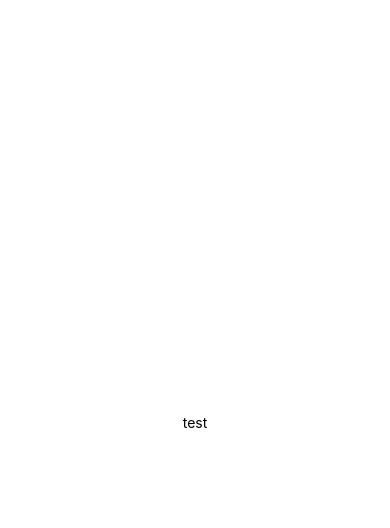
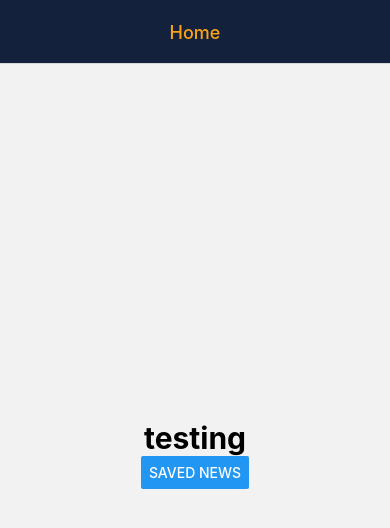
Before and after one commit to lauraamiaa/news-app, a React Native app: screen /Home in a window 390 px wide. Shown: the top 528 px of the page. Built offline with nearby package versions, Linux system fonts and the light colour scheme.

Commit message:
set up two placeholder screens

```diff
--- a/App.js
+++ b/App.js
@@ -1,21 +1,28 @@
-import { StatusBar } from "expo-status-bar";
-import React from "react";
-import { StyleSheet, Text, View } from "react-native";
+import * as React from "react";
+import { NavigationContainer } from "@react-navigation/native";
+import { createStackNavigator } from "@react-navigation/stack";
+
+import HomeScreen from "./components/HomeScreen";
+import PersonalScreen from "./components/PersonalScreen";
+
+const Stack = createStackNavigator();
 
 export default function App() {
   return (
-    <View style={styles.container}>
-      <Text>test</Text>
-      <StatusBar style="auto" />
-    </View>
+    <NavigationContainer>
+      <Stack.Navigator
+        initialRouteName="Home"
+        screenOptions={{
+          headerStyle: {
+            backgroundColor: "#14213D",
+          },
+          headerTintColor: "#FCA311",
+          headerTitleAlign: "center",
+        }}
+      >
+        <Stack.Screen name="Home" component={HomeScreen} />
+        <Stack.Screen name="Saved News" component={PersonalScreen} />
+      </Stack.Navigator>
+    </NavigationContainer>
   );
 }
-
-const styles = StyleSheet.create({
-  container: {
-    flex: 1,
-    backgroundColor: "#fff",
-    alignItems: "center",
-    justifyContent: "center",
-  },
-});
--- /dev/null
+++ b/components/HomeScreen.js
@@ -0,0 +1,22 @@
+import React from "react";
+import { Text, View, Button } from "react-native";
+
+export default function HomeScreen({ navigation }) {
+  return (
+    <View style={{ alignItems: "center", justifyContent: "center", flex: 1 }}>
+      <Text
+        style={{
+          fontWeight: "bold",
+          fontSize: 30,
+          textAlign: "center",
+        }}
+      >
+        testing
+      </Text>
+      <Button
+        title="Saved News"
+        onPress={() => navigation.navigate("Saved News")}
+      />
+    </View>
+  );
+}
--- /dev/null
+++ b/components/PersonalScreen.js
@@ -0,0 +1,18 @@
+import React from "react";
+import { Text, View } from "react-native";
+
+export default function PersonalScreen() {
+  return (
+    <View style={{ alignItems: "center", justifyContent: "center", flex: 1 }}>
+      <Text
+        style={{
+          fontWeight: "bold",
+          fontSize: 30,
+          textAlign: "center",
+        }}
+      >
+        personal screen
+      </Text>
+    </View>
+  );
+}
```
Also changed, not shown: package.json (+8 -0 lines), 2 other files (tests, documents, lock files or other folders).
